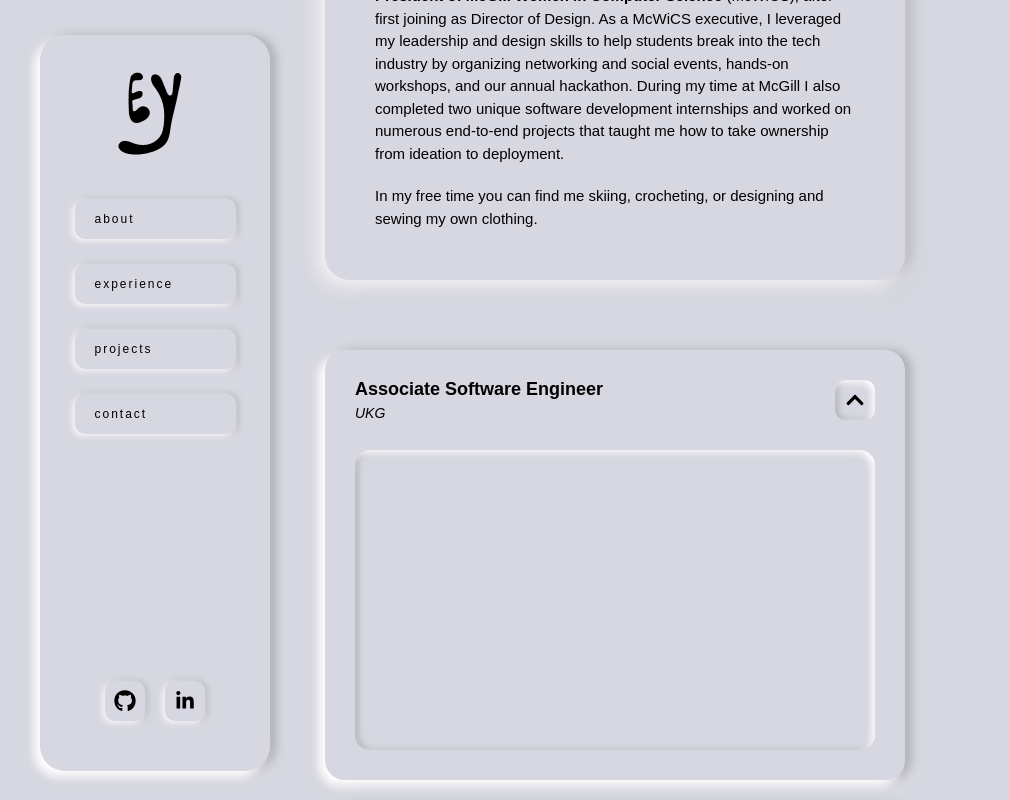
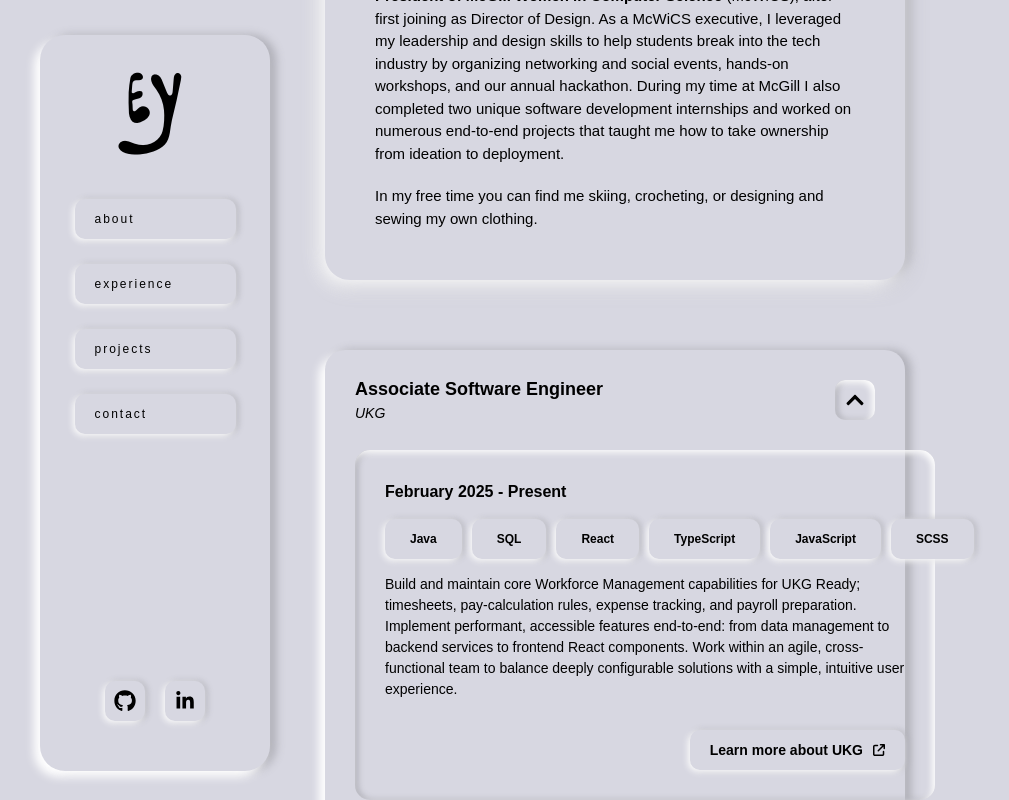
Before and after one commit to ellasyoung/portfolio-2025, a React (Create React App) app in the folder ellasyoung/: page / in a window 1280 px wide. Both pictures are taken after a click on the element 1005 px from the left and 1665 px from the top of the page. Shown: the part 1265-2065 px from the top of the page, without its empty margins (150-1159 px from the left). Built offline with nearby package versions, Linux system fonts and the light colour scheme.

Commit message:
Experience dropdowns content

```diff
--- a/ellasyoung/src/components/common/Button/ButtonElements.js
+++ b/ellasyoung/src/components/common/Button/ButtonElements.js
@@ -11,6 +11,7 @@
     display: flex;
     align-items: center;
     justify-content: ${props => props.justifyContent || 'center'};
+    gap: ${props => props.gap || '0px'};
 
     background-color: ${offWhite};
     color: ${black};
--- a/ellasyoung/src/components/common/Button/index.js
+++ b/ellasyoung/src/components/common/Button/index.js
@@ -1,7 +1,7 @@
 import React from 'react';
 import { Button as StyledButton } from './ButtonElements';
 
-const Button = ({ width, height, borderRadius, margin, padding, children, justifyContent, onClick, isActive, ...props }) => {
+const Button = ({ width, height, borderRadius, margin, padding, children, justifyContent, onClick, isActive, gap, ...props }) => {
 
     return (
         <StyledButton
@@ -14,6 +14,7 @@
             justifyContent={justifyContent}
             onClick={onClick}
             isActive={isActive}
+            gap={gap}
             {...props}
         >
             {children}
--- a/ellasyoung/src/components/common/ExpandingCont/ExpandingContElements.js
+++ b/ellasyoung/src/components/common/ExpandingCont/ExpandingContElements.js
@@ -15,7 +15,6 @@
 
 export const Left = styled.div`
     position: relative;
-    margin-left: 30px;
 `;
 
 export const Right = styled.div`
@@ -28,17 +27,43 @@
     justify-content: space-between;
     align-items: center;
 
-    width: 100%;
-
     &.title-row {
         height: 100px;
+        padding-left: 30px;
+        padding-right: 30px;
+    }
+
+    &.company-button {
+        margin-top: 30px;
+        justify-content: flex-end;
     }
 `;
 
 export const ExpandedContent = styled.div`
-    height: 300px;
     margin: 0 30px 30px 30px;
     width: 100%;
     border-radius: 15px;
     box-shadow: inset -3px 3px 6px ${shadowLight}, inset 3px 0px 6px ${shadowDark};
 `;
+
+export const InnerContent = styled.div`
+    margin: 30px;
+`;
+
+export const TechContainer = styled.div`
+    width: 100%;
+    display: flex;
+    flex-direction: row;
+    margin: 15px 0;
+    gap: 10px;
+`;
+
+export const TechItem = styled.div`
+    padding: 0px 25px;
+    height: 40px;
+    border-radius: 10px;
+    box-shadow: -2px 2px 6px ${shadowLight}, 2px 0px 6px ${shadowDark};
+    background-color: ${offWhite};
+    display: flex;
+    align-items: center;
+`;
--- a/ellasyoung/src/components/common/ExpandingCont/index.js
+++ b/ellasyoung/src/components/common/ExpandingCont/index.js
@@ -1,10 +1,19 @@
 import React, { useState } from 'react';
-import { Container as StyledContainer, Left, Right, Row, ExpandedContent } from './ExpandingContElements';
+import {
+    Container as StyledContainer,
+    Left,
+    Right,
+    Row,
+    ExpandedContent,
+    InnerContent,
+    TechContainer, TechItem
+} from './ExpandingContElements';
 import Text from '../text/Text'
 import Button from "../Button";
 import { FaChevronDown, FaChevronUp } from "react-icons/fa";
+import { FaArrowUpRightFromSquare } from 'react-icons/fa6';
 
-const ExpandingCont = ({ title, subtitle }) => {
+const ExpandingCont = ({ title, subtitle, blurb, dates, techList }) => {
 
     const [expanded, setExpanded] = useState(false);
 
@@ -33,7 +42,6 @@
                     <Button
                         width="40px"
                         height="40px"
-                        margin="0 30px 0 0"
                         justifyContent="center"
                         onClick={toggleExpanded}
                     >
@@ -44,7 +52,23 @@
             { expanded && (
                 <Row className="content-row">
                     <ExpandedContent>
-
+                        <InnerContent>
+                            <Text fontSize="16px" fontWeight="bold">{dates}</Text>
+                            <TechContainer>
+                                {techList?.map((tech, index) => (
+                                    <TechItem key={index}>
+                                        <Text fontWeight="bold">{tech}</Text>
+                                    </TechItem>
+                                ))}
+                            </TechContainer>
+                            <Text fontSize="14px">{blurb}</Text>
+                            <Row className="company-button">
+                                <Button height="40px" padding="0px 20px" gap="10px">
+                                    <Text fontSize="14px" fontWeight="bold">Learn more about {subtitle}</Text>
+                                    <FaArrowUpRightFromSquare size="12"/>
+                                </Button>
+                            </Row>
+                        </InnerContent>
                     </ExpandedContent>
                 </Row>)
             }
--- a/ellasyoung/src/components/common/text/Text/TextElements.js
+++ b/ellasyoung/src/components/common/text/Text/TextElements.js
@@ -6,6 +6,7 @@
     font-weight: ${props => props.fontWeight || 'normal'};
     font-style: ${props => props.fontStyle || 'normal'};
     text-decoration: ${props => props.textDecoration || 'none'};
+    text-transform: ${props => props.transform || 'none'};
 
     letter-spacing: ${props => props.spacing || '0px'};
     line-height: ${props => props.lineHeight || '1.5'};
--- a/ellasyoung/src/components/common/text/Text/index.js
+++ b/ellasyoung/src/components/common/text/Text/index.js
@@ -1,7 +1,7 @@
 import React from 'react';
 import { StyledText } from "./TextElements";
 
-const Text = ({ fontSize, fontWeight, fontStyle, spacing, textDecoration, margin, padding, children, ...props }) => {
+const Text = ({ fontSize, fontWeight, fontStyle, spacing, textDecoration, margin, padding, transform, children, ...props }) => {
 
     return (
         <StyledText
@@ -12,6 +12,7 @@
             textDecoration={textDecoration}
             margin={margin}
             padding={padding}
+            transform={transform}
             {...props}
         >
             {children}
--- a/ellasyoung/src/components/content/pages/home-page/experience-section/index.js
+++ b/ellasyoung/src/components/content/pages/home-page/experience-section/index.js
@@ -8,14 +8,32 @@
                 <ExpandingCont
                     title="Associate Software Engineer"
                     subtitle="UKG"
+                    blurb="Build and maintain core Workforce Management capabilities for UKG Ready; timesheets,
+                    pay-calculation rules, expense tracking, and payroll preparation. Implement performant, accessible
+                    features end-to-end: from data management to backend services to frontend React components. Work
+                    within an agile, cross-functional team to balance deeply configurable solutions with a simple,
+                    intuitive user experience."
+                    dates="February 2025 - Present"
+                    techList={["Java", "SQL", "React", "TypeScript", "JavaScript", "SCSS"]}
                 ></ExpandingCont>
                 <ExpandingCont
                     title="Software Engineer Intern"
                     subtitle="Publicis Sapient"
+                    blurb="Worked on a digital business transformation project to re-architect data management and
+                    integration components for a leading enterprise automotive battery manufacturer. Designed and built
+                    a document-oriented database system, secure APIs, and an interactive dashboard to meet client needs."
+                    dates="June 2024 - August 2024"
+                    techList={["MongoDB", "Node.js", "Express.js", "React", "JavaScript", "Tailwind CSS"]}
                 ></ExpandingCont>
                 <ExpandingCont
                     title="Software Developer Intern"
                     subtitle="Microsoft"
+                    blurb="Optimized the conversational chatbot tooling platform Nuance Mix Dialog by integrating
+                    Microsoft Copilot to reduce the manual development workload. Enhanced Mix’s user interface,
+                    building new components using React, TypeScript, and Redux with a focus on accessible design and
+                    user experience."
+                    dates="May 2023 - August 2023"
+                    techList={["React", "TypeScript", "JavaScript", "CSS"]}
                 >
                 </ExpandingCont>
             </List>
```
